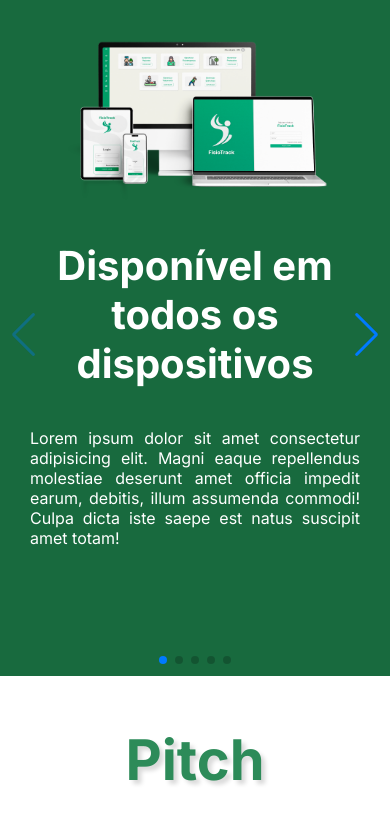
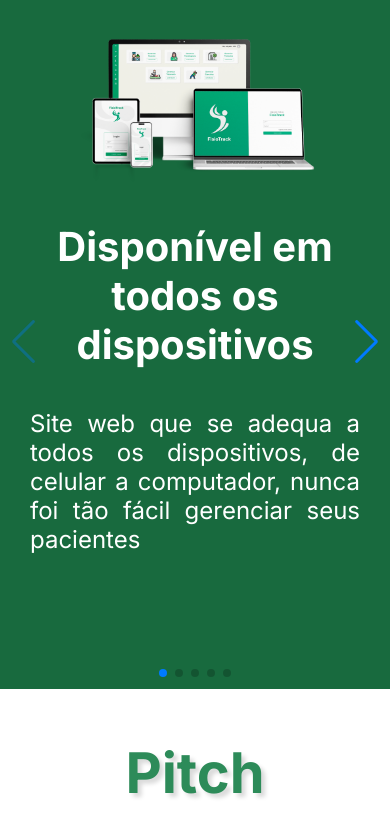
Before and after one commit to AdryAraujo/Page-Fisiotrack, a React (Vite) app: page / in a window 390 px wide. Shown: the part 1282-2118 px from the top of the page. Built offline with nearby package versions, Linux system fonts and the light colour scheme.

Commit message:
responsividade do carrossel

```diff
--- a/src/Carousel.css
+++ b/src/Carousel.css
@@ -63,6 +63,33 @@
         font-size: 16px;
     }
 }
+@media(max-width: 860px){
+    .teste-carrossel{
+        flex-direction: column;
+        /* justify-content: space-evenly; */
+        align-items: center;
+    }
+
+    .container-carousel img{
+        /* width: 390px;
+        height: 300px; */
+        width: 90%;
+    }
+
+    .carrossel-text{
+        padding: 10px !important;
+    }
+
+    /* .carrossel-text h2{
+        font-size: 40px !important;
+        padding-inline: 5px;
+    } */
+
+    /* .carrossel-text p{
+        text-align: justify;
+        font-size: 16px;
+    } */
+}
 
 .carrossel-text{
     display: flex;
@@ -83,4 +110,5 @@
 .carrossel-text p{
     text-align: justify;
     color: white;
+    font-size: 24px;
 }
--- a/src/Carousel.jsx
+++ b/src/Carousel.jsx
@@ -21,40 +21,35 @@ export function Carousel() {
             <img src={todos} alt="Imagem do Slide 1" />
             <div className="carrossel-text">
                 <h2>Disponível em todos os dispositivos</h2>
-                <p>Lorem ipsum dolor sit amet consectetur adipisicing elit. Magni eaque repellendus molestiae deserunt amet
-                    officia impedit earum, debitis, illum assumenda commodi! Culpa dicta iste saepe est natus suscipit amet totam!</p>
+                <p>Site web que se adequa a todos os dispositivos, de celular a computador, nunca foi tão fácil gerenciar seus pacientes</p>
             </div>
         </div>,
         <div className="teste-carrossel" key="slide-2">
             <img src={grafico} alt="Imagem do Slide 1" />
             <div className="carrossel-text">
                 <h2>Gráficos de evolução do paciente</h2>
-                <p>Lorem ipsum dolor sit amet consectetur adipisicing elit. Magni eaque repellendus molestiae deserunt amet
-                    officia impedit earum, debitis, illum assumenda commodi! Culpa dicta iste saepe est natus suscipit amet totam!</p>
+                <p>Usar papel nunca mais, um novo jeito de monitorar a evolução dos pacientes, a partir de gráficos da Escala Visual Analógica e testes específicos!</p>
             </div>
         </div>,
         <div className="teste-carrossel" key="slide-3">
             <img src={sessoes} alt="Imagem do Slide 1" />
             <div className="carrossel-text">
                 <h2>Sessões de exercícios remotas</h2>
-                <p>Lorem ipsum dolor sit amet consectetur adipisicing elit. Magni eaque repellendus molestiae deserunt amet
-                    officia impedit earum, debitis, illum assumenda commodi! Culpa dicta iste saepe est natus suscipit amet totam!</p>
+                <p>Sessões de exercícios remotas personalizadas para cada paciente, com acompanhamento do fisioterapeuta!</p>
             </div>
         </div>,
         <div className="teste-carrossel" key="slide-3">
             <img src={anamnese} alt="Imagem do Slide 1" />
             <div className="carrossel-text">
-                <h2>Sessões de exercícios remotas</h2>
-                <p>Lorem ipsum dolor sit amet consectetur adipisicing elit. Magni eaque repellendus molestiae deserunt amet
-                    officia impedit earum, debitis, illum assumenda commodi! Culpa dicta iste saepe est natus suscipit amet totam!</p>
+                <h2>Anamnese digital</h2>
+                <p>Cadastro simplificado da anamnese do paciente e histórico médico!</p>
             </div>
         </div>,
         <div className="teste-carrossel" key="slide-3">
             <img src={protocolo} alt="Imagem do Slide 1" />
             <div className="carrossel-text">
-                <h2>Sessões de exercícios remotas</h2>
-                <p>Lorem ipsum dolor sit amet consectetur adipisicing elit. Magni eaque repellendus molestiae deserunt amet
-                    officia impedit earum, debitis, illum assumenda commodi! Culpa dicta iste saepe est natus suscipit amet totam!</p>
+                <h2>Utilização de protocolos</h2>
+                <p>Mecanismo para criação de protocolos específicos para facilitar o tratamento dos pacientes!</p>
             </div>
         </div>
     ];
```
